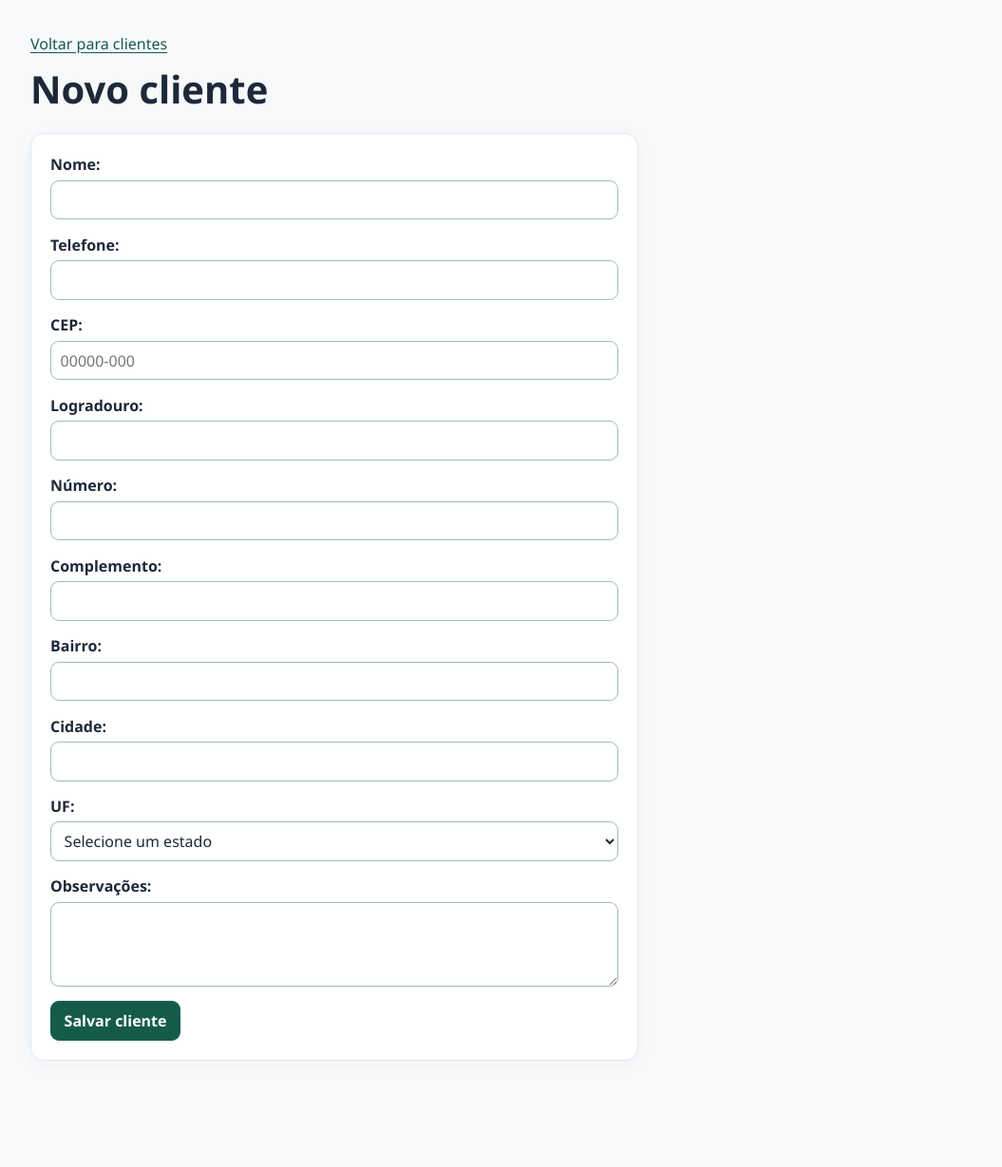
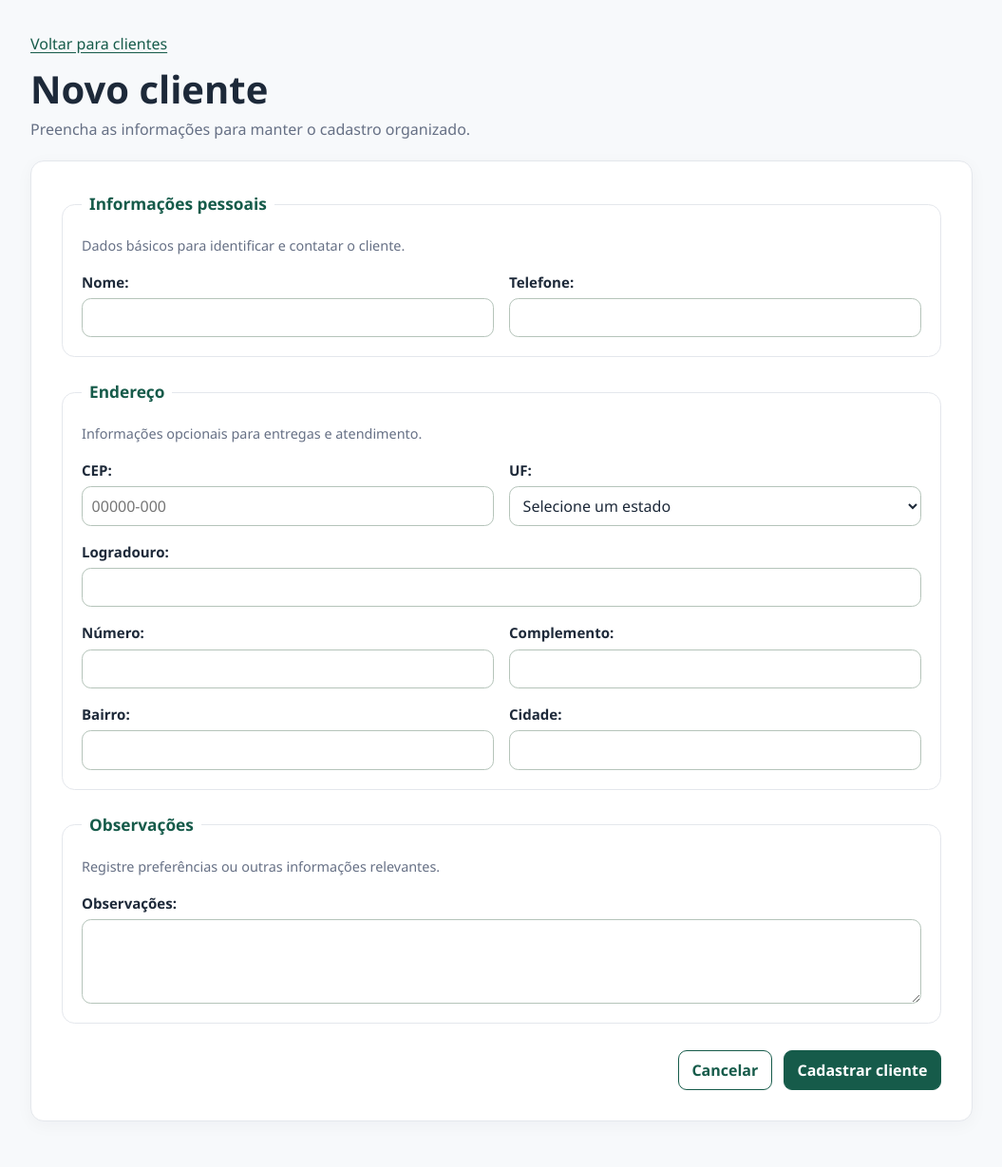
Before and after one commit to enagonius/gestaofacil, a Django app: page /clientes/novo/ in a window 1280 px wide. Shown: the part 73-1302 px from the top of the page at 95% size, without its empty margins (52-1107 px from the left). Before the commit the page ends 1190 px from the top, so only its background shows below. Run offline with Django 5.2, Linux system fonts and the light colour scheme; the visitor is signed in with stand-in values (Sample User, id 1).

Commit message:
reorganiza formulário de clientes

```diff
--- a/static/css/app.css
+++ b/static/css/app.css
@@ -256,3 +256,150 @@ body {
         transform: none;
     }
 }
+
+
+/* ========================================
+   FORMULÁRIO DE CLIENTES
+   ======================================== */
+
+/* Permite um formulário mais amplo */
+.cliente-formulario-painel {
+    max-width: 62rem;
+    padding: clamp(1rem, 3vw, 2rem);
+}
+
+/* Espaçamento entre os grupos */
+.formulario-cliente {
+    gap: 1.5rem;
+}
+
+/* Cartões de cada seção */
+.grupo-cliente {
+    min-width: 0;
+    margin: 0;
+    padding: 1.25rem;
+
+    border: 1px solid var(--linha);
+    border-radius: 0.85rem;
+    background: var(--branco);
+}
+
+/* Título das seções */
+.grupo-cliente legend {
+    padding: 0 0.5rem;
+    color: var(--marca);
+    font-size: 1.08rem;
+    font-weight: 750;
+}
+
+/* Descrições abaixo dos títulos */
+.grupo-descricao {
+    margin: 0 0 1rem;
+    color: var(--secundario);
+    font-size: 0.9rem;
+}
+
+/* Organização em duas colunas */
+.grade-cliente {
+    display: grid;
+    grid-template-columns: repeat(2, minmax(0, 1fr));
+    gap: 1rem;
+}
+
+/* Evita que campos largos ultrapassem a coluna */
+.grade-cliente > * {
+    min-width: 0;
+}
+
+/* Campo que ocupa a largura das duas colunas */
+.largura-total {
+    grid-column: 1 / -1;
+}
+
+/* Espaçamento interno dos campos */
+.formulario-cliente .campo {
+    display: grid;
+    gap: 0.35rem;
+    min-width: 0;
+}
+
+/* Rótulos dos campos */
+.formulario-cliente .campo label {
+    font-weight: 650;
+    font-size: 0.94rem;
+}
+
+/* Aparência dos controles */
+.formulario-cliente .campo input,
+.formulario-cliente .campo select,
+.formulario-cliente .campo textarea {
+    border-radius: 0.6rem;
+    border: 1px solid #b5c4ba;
+
+    transition:
+        border-color 0.18s ease,
+        box-shadow 0.18s ease;
+}
+
+/* Destaque quando um campo recebe foco */
+.formulario-cliente .campo input:focus,
+.formulario-cliente .campo select:focus,
+.formulario-cliente .campo textarea:focus {
+    border-color: var(--marca);
+
+    outline: 2px solid rgba(21, 89, 65, 0.18);
+    outline-offset: 1px;
+}
+
+/* Destaque para campos inválidos */
+.formulario-cliente .campo-invalido input,
+.formulario-cliente .campo-invalido select,
+.formulario-cliente .campo-invalido textarea {
+    border-color: var(--erro);
+}
+
+/* Texto das mensagens de erro */
+.formulario-cliente .erro-campo {
+    margin: 0;
+    color: var(--erro);
+    font-size: 0.88rem;
+}
+
+/* Botões no rodapé */
+.acoes-cliente {
+    justify-content: flex-end;
+    padding-top: 0.25rem;
+}
+
+/* Responsividade para celulares */
+@media (max-width: 40rem) {
+
+    .grade-cliente {
+        grid-template-columns: 1fr;
+    }
+
+    .largura-total {
+        grid-column: auto;
+    }
+
+    .grupo-cliente {
+        padding: 1rem;
+    }
+
+    .acoes-cliente {
+        justify-content: stretch;
+    }
+
+    .acoes-cliente .botao {
+        flex: 1;
+    }
+}
+
+/* Respeita a preferência por movimento reduzido */
+@media (prefers-reduced-motion: reduce) {
+    .formulario-cliente .campo input,
+    .formulario-cliente .campo select,
+    .formulario-cliente .campo textarea {
+        transition: none;
+    }
+}
--- /dev/null
+++ b/templates/clientes/_campo.html
@@ -0,0 +1,17 @@
+<div class="campo{% if campo.errors %} campo-invalido{% endif %}">
+    {{ campo.label_tag }}
+
+    {{ campo }}
+
+    {% if campo.help_text %}
+        <small class="helptext" id="{{ campo.auto_id }}_helptext">
+            {{ campo.help_text }}
+        </small>
+    {% endif %}
+
+    {% for erro in campo.errors %}
+        <p class="erro-campo" role="alert">
+            {{ erro }}
+        </p>
+    {% endfor %}
+</div>
--- a/templates/clientes/form.html
+++ b/templates/clientes/form.html
@@ -1,13 +1,133 @@
 {% extends "base.html" %}
-{% block titulo %}Cadastro de cliente | GestãoFácil{% endblock %}
+
+{% block titulo %}
+    {% if cliente %}Editar cliente{% else %}Novo cliente{% endif %}
+    | GestãoFácil
+{% endblock %}
+
 {% block conteudo %}
-<a class="retorno" href="{% url 'clientes_lista' %}">Voltar para clientes</a>
-<div class="titulo-pagina"><h1>{% if cliente %}Editar cliente{% else %}Novo cliente{% endif %}</h1></div>
-<section class="painel formulario-painel">
-    <form class="formulario" method="post">
+
+<a class="retorno" href="{% url 'clientes_lista' %}">
+    Voltar para clientes
+</a>
+
+<div class="titulo-pagina">
+    <div>
+        <h1>
+            {% if cliente %}
+                Editar cliente
+            {% else %}
+                Novo cliente
+            {% endif %}
+        </h1>
+
+        <p class="discreto">
+            Preencha as informações para manter
+            o cadastro organizado.
+        </p>
+    </div>
+</div>
+
+<section class="painel formulario-painel cliente-formulario-painel">
+
+    <form class="formulario formulario-cliente" method="post">
         {% csrf_token %}
-        {{ form.as_div }}
-        <div class="acoes"><button class="botao" type="submit">Salvar cliente</button></div>
+
+        {% for hidden in form.hidden_fields %}
+            {{ hidden }}
+        {% endfor %}
+
+        {% if form.non_field_errors %}
+            <div class="mensagem error" role="alert">
+                {{ form.non_field_errors }}
+            </div>
+        {% endif %}
+
+        <!-- INFORMAÇÕES PESSOAIS -->
+        <fieldset class="grupo-cliente">
+
+            <legend>Informações pessoais</legend>
+
+            <p class="grupo-descricao">
+                Dados básicos para identificar e contatar o cliente.
+            </p>
+
+            <div class="grade-cliente">
+
+                {% include "clientes/_campo.html" with campo=form.nome only %}
+
+                {% include "clientes/_campo.html" with campo=form.telefone only %}
+
+            </div>
+
+        </fieldset>
+
+        <!-- ENDEREÇO -->
+        <fieldset class="grupo-cliente">
+
+            <legend>Endereço</legend>
+
+            <p class="grupo-descricao">
+                Informações opcionais para entregas e atendimento.
+            </p>
+
+            <div class="grade-cliente">
+
+                {% include "clientes/_campo.html" with campo=form.cep only %}
+
+                {% include "clientes/_campo.html" with campo=form.uf only %}
+
+                <div class="largura-total">
+                    {% include "clientes/_campo.html" with campo=form.logradouro only %}
+                </div>
+
+                {% include "clientes/_campo.html" with campo=form.numero only %}
+
+                {% include "clientes/_campo.html" with campo=form.complemento only %}
+
+                {% include "clientes/_campo.html" with campo=form.bairro only %}
+
+                {% include "clientes/_campo.html" with campo=form.cidade only %}
+
+            </div>
+
+        </fieldset>
+
+        <!-- OBSERVAÇÕES -->
+        <fieldset class="grupo-cliente">
+
+            <legend>Observações</legend>
+
+            <p class="grupo-descricao">
+                Registre preferências ou outras informações relevantes.
+            </p>
+
+            {% include "clientes/_campo.html" with campo=form.observacoes only %}
+
+        </fieldset>
+
+        <!-- AÇÕES -->
+        <div class="acoes acoes-cliente">
+
+            <a
+                class="botao secundario"
+                href="{% if cliente %}{% url 'cliente_detalhe' cliente.pk %}{% else %}{% url 'clientes_lista' %}{% endif %}"
+            >
+                Cancelar
+            </a>
+
+            <button class="botao" type="submit">
+                {% if cliente %}
+                    Salvar alterações
+                {% else %}
+                    Cadastrar cliente
+                {% endif %}
+            </button>
+
+        </div>
+
     </form>
+
 </section>
+
 {% endblock %}
```
